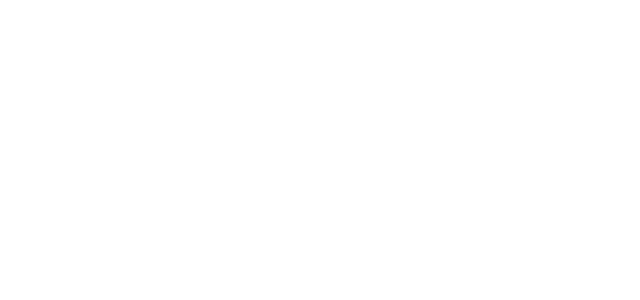
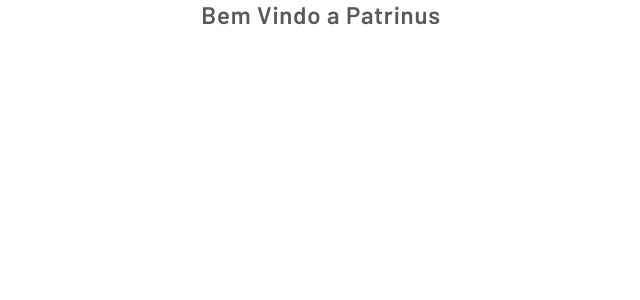
Before and after one commit to moises-macedo/patrinus_, a React (Create React App) app: page / in a window 1280 px wide. Shown: the top 300 px of the page, without its empty margins (319-959 px from the left). Built offline with nearby package versions, Linux system fonts and the light colour scheme.

Commit message:
feat: criado Componente para dizer Bem vindo

```diff
--- a/src/App.js
+++ b/src/App.js
@@ -1,13 +1,9 @@
 import { Routes } from "./Routes";
-import {GLobalStyled} from "./Assets/Styles/global"
-
 
 
 function App() {
   return (
-    <>
-    <GLobalStyled/>
-    </>
+    <Routes />
   );
 }
 
--- a/src/Components/ScreenTest/index.jsx
+++ b/src/Components/ScreenTest/index.jsx
@@ -1,4 +1,5 @@
+import { TextScreenIndex } from "../TextScreenIndex";
 
 export const ScreenTest = () => {
-  return <h1>Olá mundo.</h1>;
+  return <TextScreenIndex text={"Bem Vindo a Patrinus"}/>
 };
--- /dev/null
+++ b/src/Components/TextScreenIndex/index.jsx
@@ -0,0 +1,10 @@
+import { Div } from "./style";
+
+
+export const TextScreenIndex = ({text}) => {
+    return(
+        <Div>
+            <h3>{text}</h3>
+        </Div>
+    )
+}
--- /dev/null
+++ b/src/Components/TextScreenIndex/style.js
@@ -0,0 +1,14 @@
+import styled from "styled-components";
+
+export const Div = styled.div`
+width: 100%;
+text-align: center;
+h3{
+    color: var(--dark-2);
+    font-family: var(--font-barlow);
+    font-size: clamp(1em,8vw,1.5em);
+    font-weight: 600;
+    letter-spacing: 0.05em;
+    letter-spacing: 0.05rem;
+}
+`
```
